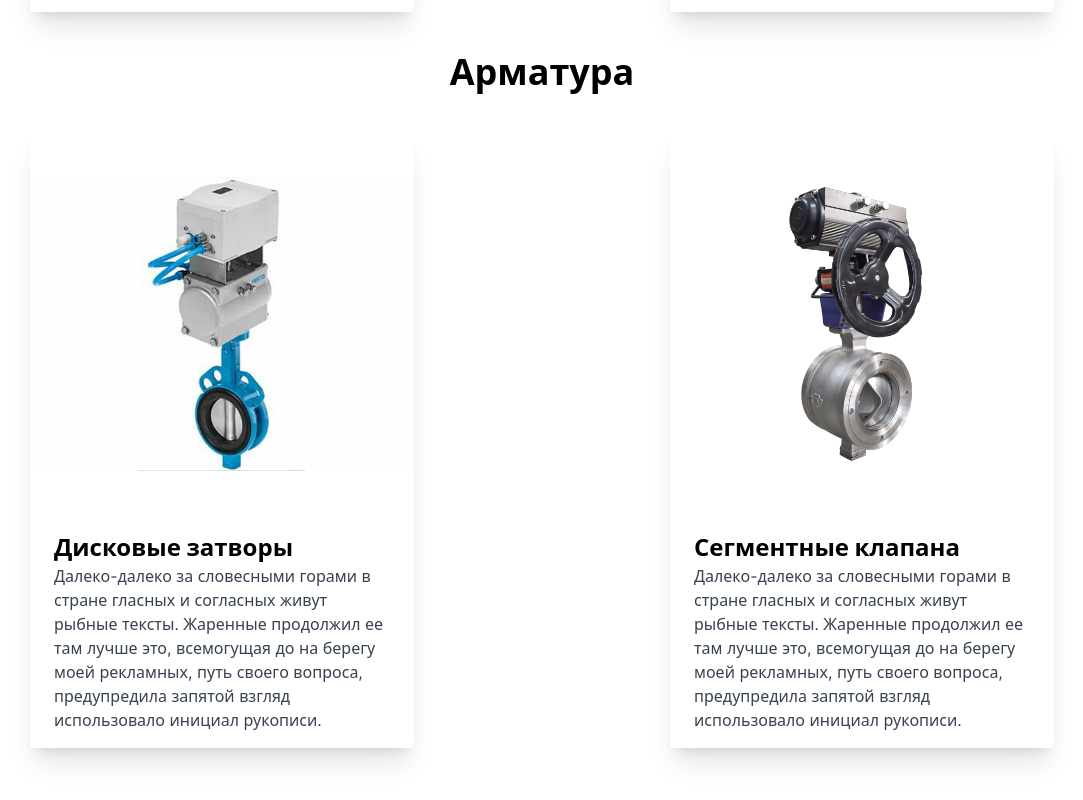
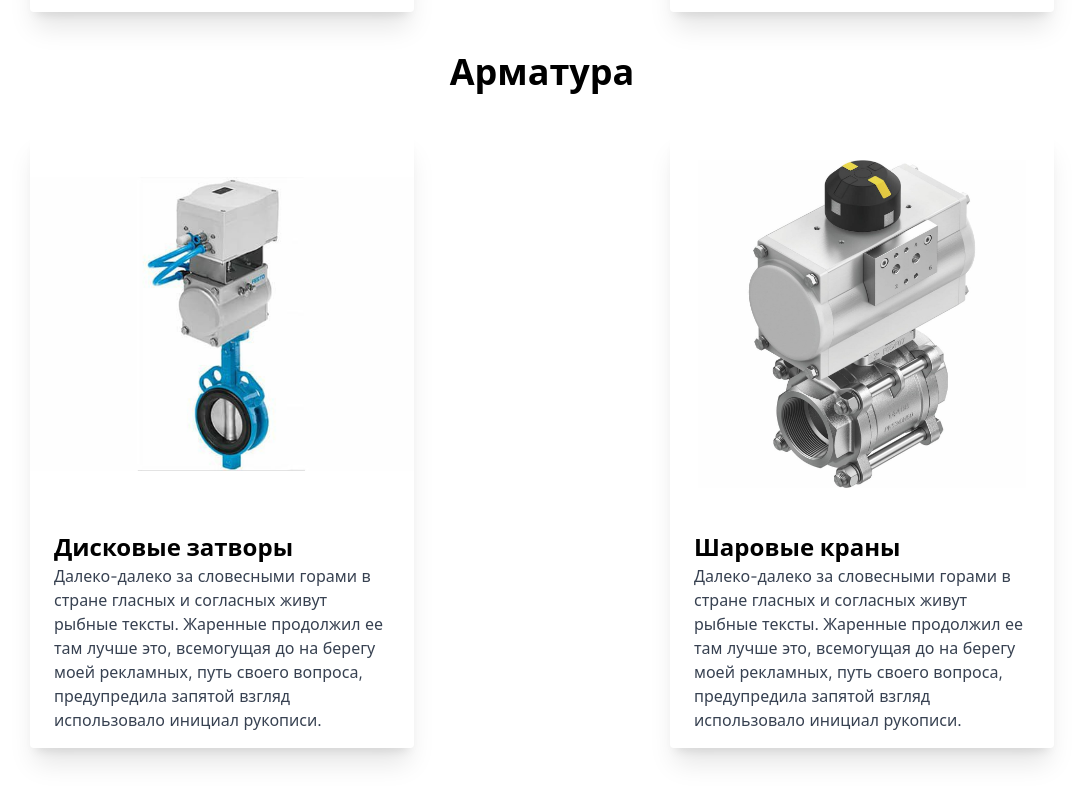
Before and after one commit to SoraHimmel2/TehnoProgress, a Next.js app: page /products in a window 1280 px wide. Shown: the part 1140-1940 px from the top of the page, without its empty margins (98-1181 px from the left). Built offline with nearby package versions, Linux system fonts and the light colour scheme.

Commit message:
add new products

```diff
--- a/src/pages/products/index.tsx
+++ b/src/pages/products/index.tsx
@@ -52,6 +52,16 @@ const fittings: ProductProps[] = [
       'https://drive.google.com/file/d/17R2GHBqKj_BUqN35W8t9luZHJCVtBu5D/view',
     buttonText: 'Перейти в каталог',
     classProperty: 'aspect-square w-full  scale-150 object-contain p-7',
+  },
+  {
+    imageSrc: 'images/products/ballValve.jpg',
+    title: 'Шаровые краны',
+    description:
+      'Далеко-далеко за словесными горами в стране гласных и согласных живут рыбные тексты. Жаренные продолжил ее там лучше это, всемогущая до на берегу моей рекламных, путь своего вопроса, предупредила запятой взгляд использовало инициал рукописи.',
+    pdfLink:
+      'https://drive.google.com/file/d/17R2GHBqKj_BUqN35W8t9luZHJCVtBu5D/view',
+    buttonText: 'Перейти в каталог',
+    classProperty: 'aspect-square w-full   object-contain p-7',
   },
   {
     imageSrc: 'images/products/segmentBallValve.png',
@@ -135,6 +145,28 @@ const conveyorComponents: ProductProps[] = [
     classProperty: 'aspect-video w-full    p-7',
   },
 ];
+const hydraulics: ProductProps[] = [
+  {
+    imageSrc: 'images/products/duplomatic.jpg',
+    title: 'Duplomatic',
+    description:
+      'Далеко-далеко за словесными горами в стране гласных и согласных живут рыбные тексты. Жаренные продолжил ее там лучше это, всемогущая до на берегу моей рекламных, путь своего вопроса, предупредила запятой взгляд использовало инициал рукописи.',
+    pdfLink:
+      'https://drive.google.com/file/d/17R2GHBqKj_BUqN35W8t9luZHJCVtBu5D/view',
+    buttonText: 'Перейти в каталог',
+    classProperty: 'aspect-video w-full object-contain   p-7',
+  },
+  {
+    imageSrc: '',
+    title: 'Другие',
+    description:
+      'Далеко-далеко за словесными горами в стране гласных и согласных живут рыбные тексты. Жаренные продолжил ее там лучше это, всемогущая до на берегу моей рекламных, путь своего вопроса, предупредила запятой взгляд использовало инициал рукописи.',
+    pdfLink:
+      'https://drive.google.com/file/d/17R2GHBqKj_BUqN35W8t9luZHJCVtBu5D/view',
+    buttonText: 'Перейти в каталог',
+    classProperty: 'aspect-video w-full    p-7',
+  },
+];
 
 const Products: React.FunctionComponent = () => {
   return (
@@ -147,6 +179,8 @@ const Products: React.FunctionComponent = () => {
       <ProductList productList={bearings}></ProductList>
       <h1 className='text-center'>Конвейерное оборудование</h1>
       <ProductList productList={conveyorComponents}></ProductList>
+      <h1 className='text-center'>Гидравлика</h1>
+      <ProductList productList={hydraulics}></ProductList>
     </div>
   );
 };
```
Also changed, not shown: public/images/products/duplomatic.jpg (added).
